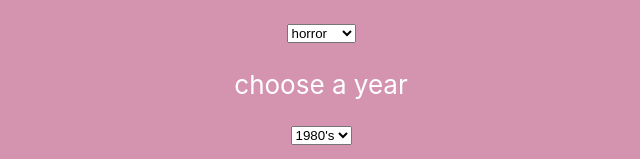
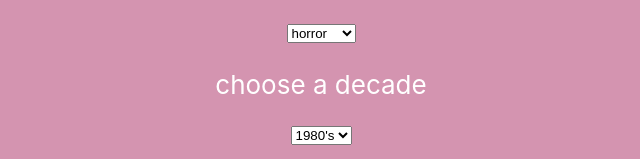
Before and after one commit to get-moodies/moodies, a React (Create React App) app: page / in a window 1280 px wide. Shown: the part 379-538 px from the top of the page, without its empty margins (319-959 px from the left). Built offline with nearby package versions, Linux system fonts and the light colour scheme; no server answers.

Commit message:
change year title to decade title

```diff
--- a/src/App.js
+++ b/src/App.js
@@ -74,7 +74,7 @@ function App() {
 					<option value="35">comedy</option>
 					<option value="53">thriller</option>
 				</select>
-				<p>choose a year</p>
+				<p>choose a decade</p>
 				<select
 					name="yearSelect"
 					onChange={(e) => setYear(e.currentTarget.value)}
```
